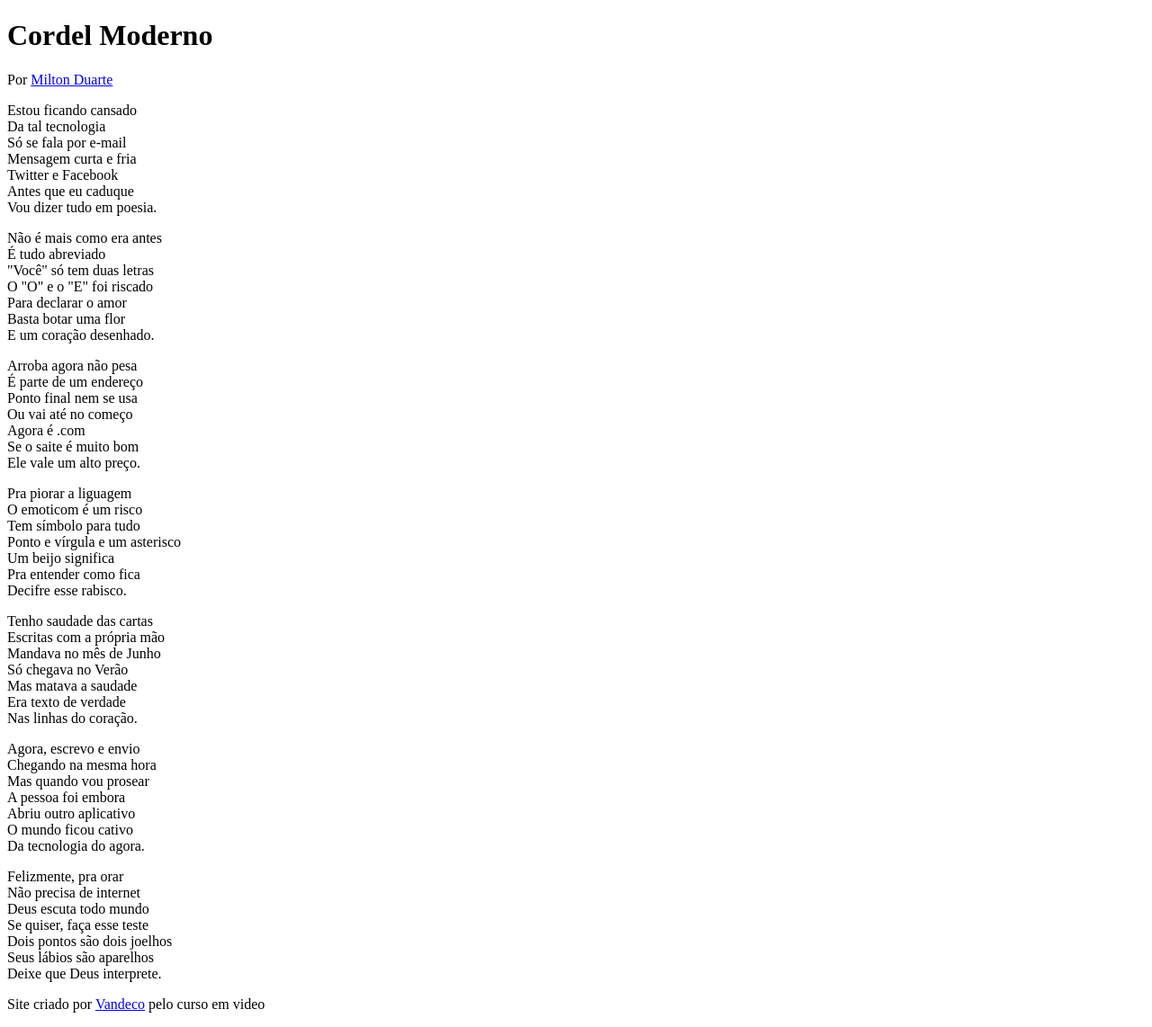
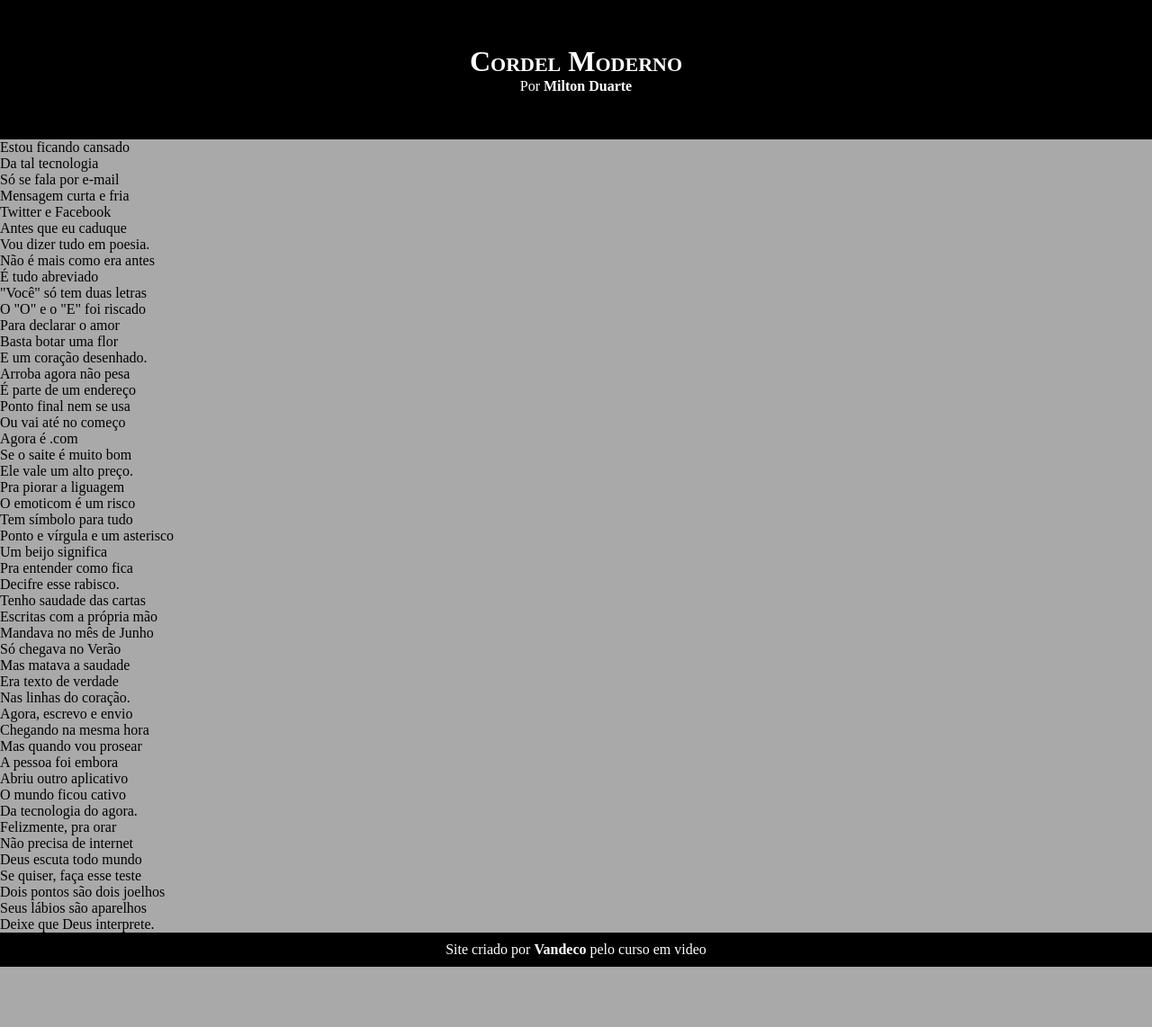
Before and after one commit to VanderleyL/html-css, a plain HTML site: page exercicios/Desafio 12/index.html in a window 1280 px wide. Shown: the whole page at 90% size. After the commit the page ends 1075 px from the top, so only its background shows below. Drawn offline with Linux system fonts and the light colour scheme.

Commit message:
configurando

```diff
--- a/exercicios/Desafio 12/estilo/style.css
+++ b/exercicios/Desafio 12/estilo/style.css
@@ -1 +1,51 @@
 @charset "UTF-8";
+
+* {
+    margin: 0px;
+    padding: 0px;
+}
+
+html, body {
+    min-height: 100vh;
+    background-color: darkgray;
+
+}
+header{
+    background-color: black;
+    color: white;
+    text-align: center;
+}
+
+header > h1 {
+    padding-top: 50px;
+    font-variant: small-caps;
+}
+
+header > p {
+    padding-bottom: 50px;
+}
+
+a {
+    color: white;
+    text-decoration: none;
+    font-weight: bolder;
+}
+header a:hover, footer a:hover {
+    text-decoration: underline;
+}
+
+section.normal{
+    background-color: white;
+    color: black;
+}
+section.imagem{
+    background-color: black;
+    color: white;
+}
+
+footer{
+    background-color: black;
+    color: white;
+    text-align: center;
+    padding: 10px;
+}
```
